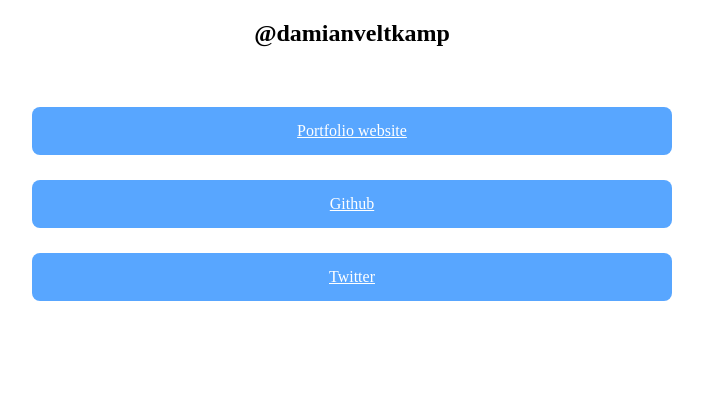
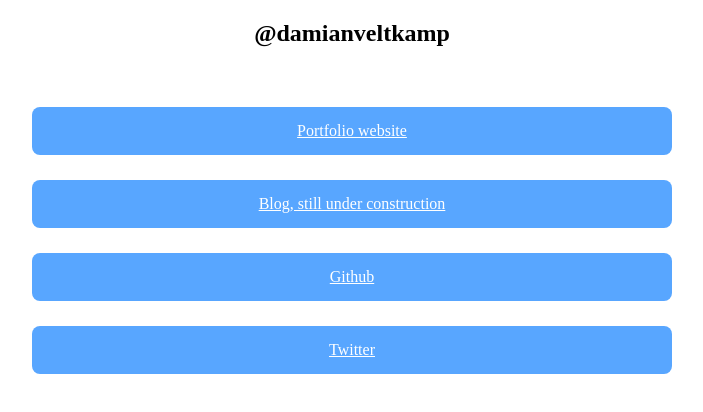
Before and after one commit to damianveltkamp/personal-links, a Next.js app: page / in a window 1280 px wide. Shown: the top 412 px of the page, without its empty margins (288-991 px from the left). Built offline with nearby package versions, Linux system fonts and the light colour scheme.

Commit message:
Added blog to links

```diff
--- a/pages/index.tsx
+++ b/pages/index.tsx
@@ -61,6 +61,14 @@
             Portfolio website
           </Button>
           <Button
+            aria-label="Link to blog website of Damian Veltkamp"
+            href="https://www.blog.damianveltkamp.tech/"
+            target="_blank"
+            rel="noreferrer"
+          >
+            Blog, still under construction
+          </Button>
+          <Button
             aria-label="Link to Damian Veltkamp github"
             href="https://github.com/damianveltkamp"
             target="_blank"
```
